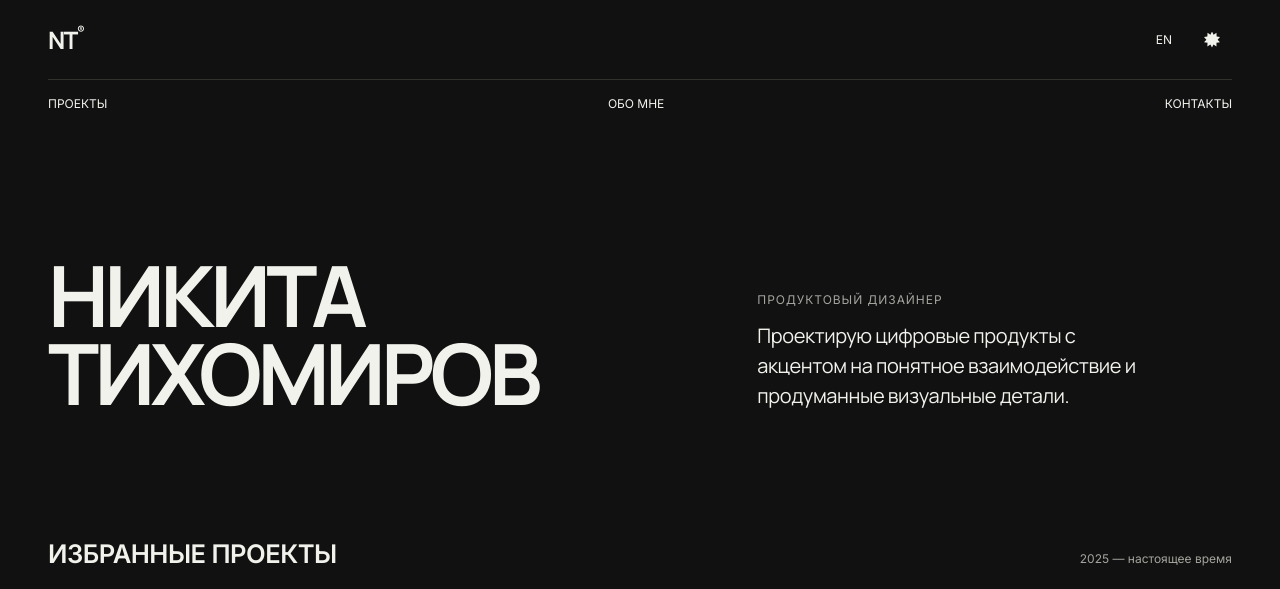
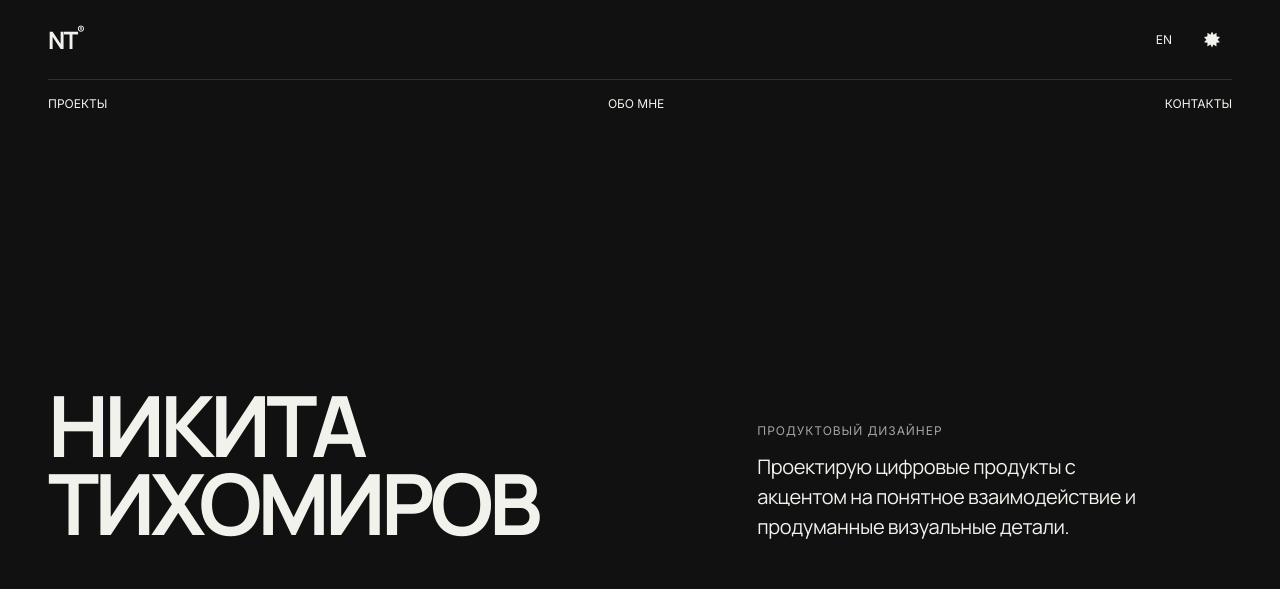
Before and after one commit to 420fazer/portfolio, a plain HTML site: page index.html in a window 1280 px wide. Shown: the top 589 px of the page. Drawn offline with Linux system fonts and the light colour scheme.

Commit message:
Fit homepage hero to viewport without typography changes

```diff
--- a/style.css
+++ b/style.css
@@ -105,7 +105,7 @@ header nav a:hover { text-decoration-color: currentColor; }
   grid-template-columns: repeat(var(--columns), minmax(0, 1fr));
   column-gap: var(--grid-gap);
 }
-.hero { padding-top: var(--space-12); padding-bottom: var(--space-16); row-gap: var(--space-8); align-items: end; }
+.hero { min-height: calc(100vh - var(--header-top-height) - var(--space-12)); min-height: calc(100svh - var(--header-top-height) - var(--space-12)); padding-top: var(--space-12); padding-bottom: var(--space-16); row-gap: var(--space-8); align-items: end; align-content: center; }
 .hero h1, .hero .intro { grid-column: 1 / -1; min-width: 0; }
 .intro p, .case-lead { font-size: var(--body-size); line-height: 1.5; letter-spacing: -.02em; }
 .intro-desktop { display: none; }
```
Also changed, not shown: 2 other files.
